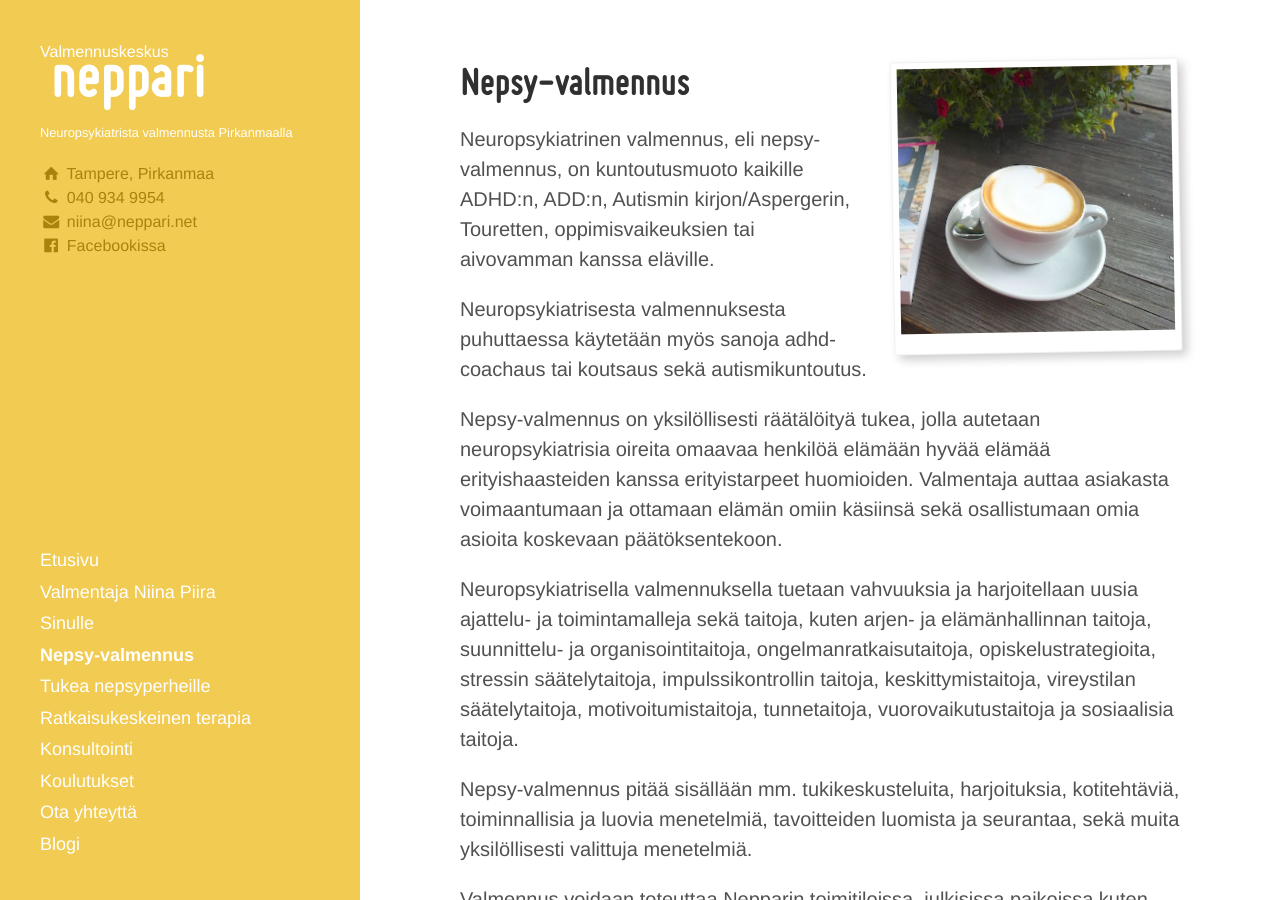
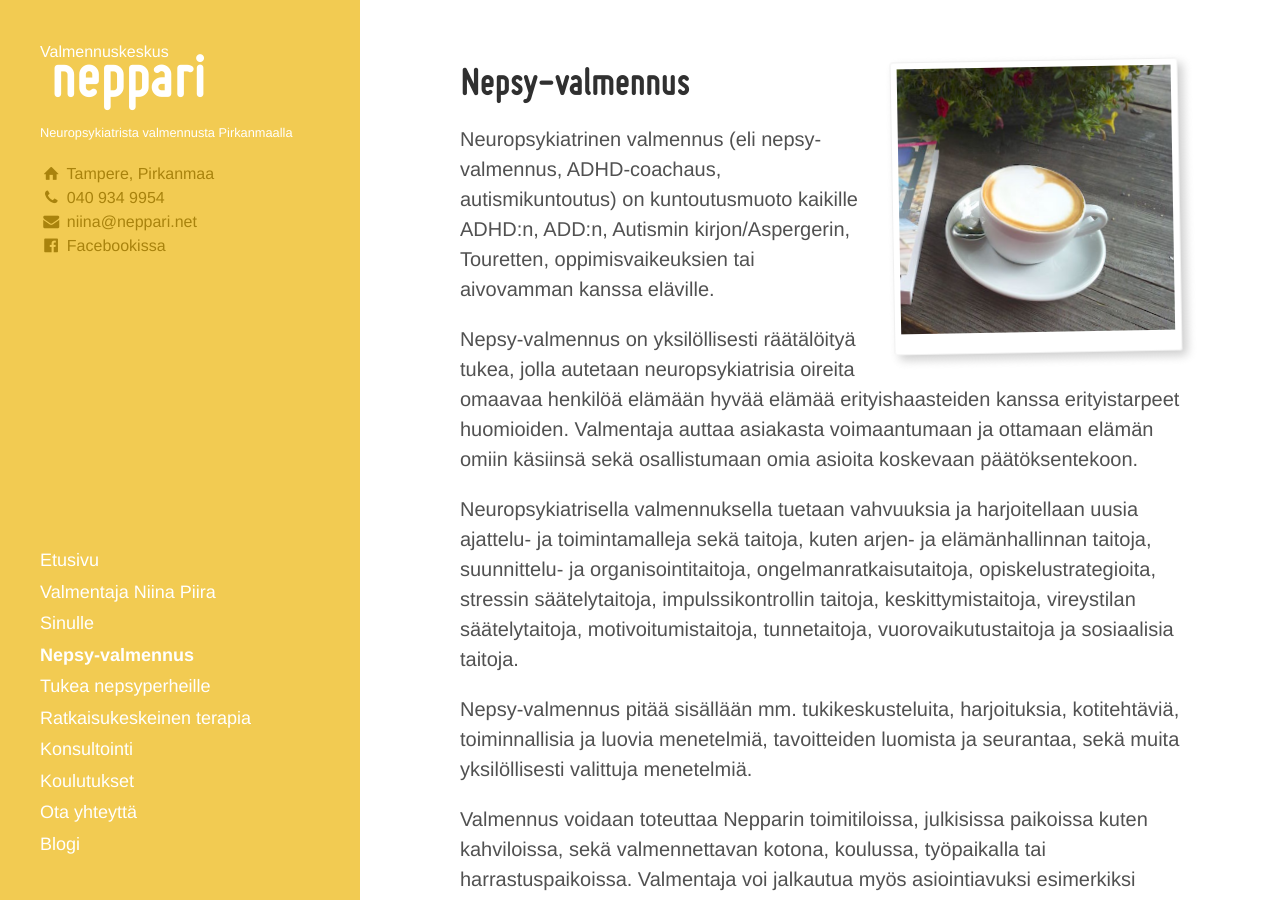
Before and after one commit to niinapiira/neppari.net, a Jekyll site: the page built from nepsy-valmennus.md, in a window 1280 px wide and 900 px high. Built offline with Jekyll 4.4.1, drawn with Linux system fonts in a browser that asks for light colours; some of the changed text lies outside the part shown.

Commit message:
Update nepsy-valmennus.md

```diff
--- a/nepsy-valmennus.md
+++ b/nepsy-valmennus.md
@@ -17,9 +17,7 @@ polaroid: valmennus
 
 
 
-Neuropsykiatrinen valmennus, eli nepsy-valmennus, on kuntoutusmuoto kaikille ADHD:n, ADD:n, Autismin kirjon/Aspergerin, Touretten, oppimisvaikeuksien tai aivovamman kanssa eläville.
-
-Neuropsykiatrisesta valmennuksesta puhuttaessa käytetään myös sanoja adhd-coachaus tai koutsaus sekä autismikuntoutus.
+Neuropsykiatrinen valmennus (eli nepsy-valmennus, ADHD-coachaus, autismikuntoutus) on kuntoutusmuoto kaikille ADHD:n, ADD:n, Autismin kirjon/Aspergerin, Touretten, oppimisvaikeuksien tai aivovamman kanssa eläville.
 
 Nepsy-valmennus on yksilöllisesti räätälöityä tukea, jolla autetaan neuropsykiatrisia oireita omaavaa henkilöä elämään hyvää elämää erityishaasteiden kanssa erityistarpeet huomioiden. Valmentaja auttaa asiakasta voimaantumaan ja ottamaan elämän omiin käsiinsä sekä osallistumaan omia asioita koskevaan päätöksentekoon.
 
@@ -36,6 +34,8 @@ Valmennus täydentää hyvin muita tukipalveluita kuten asumisen tukea, ammatill
 > Valmennusprosessista, tapaamisten pituudesta ja paikasta sekä tavoitteista sovitaan asiakaskohtaisesti kirjallisella sopimuksella.
 
 > Jos haluat kuulla lisää, ota yhteyttä [sähköpostilla](/ota-yhteytta), niin arvioidaan tilanteesi ennen varsinaista valmennusta.
+
+
 
 
 ## Etävalmennus
```
Also changed, not shown: other parts of nepsy-valmennus.md (+2 -0 lines).
